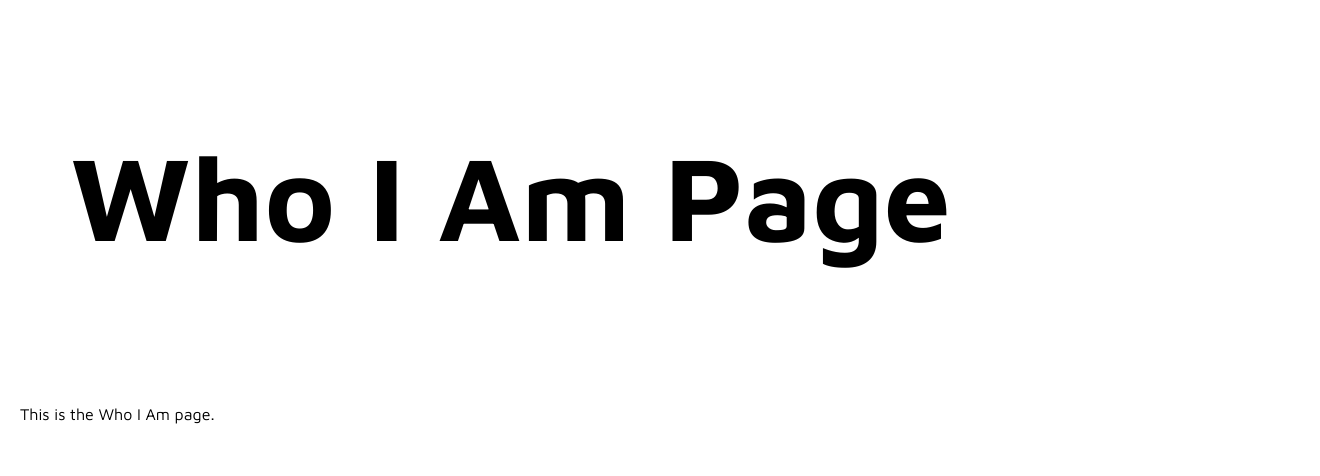
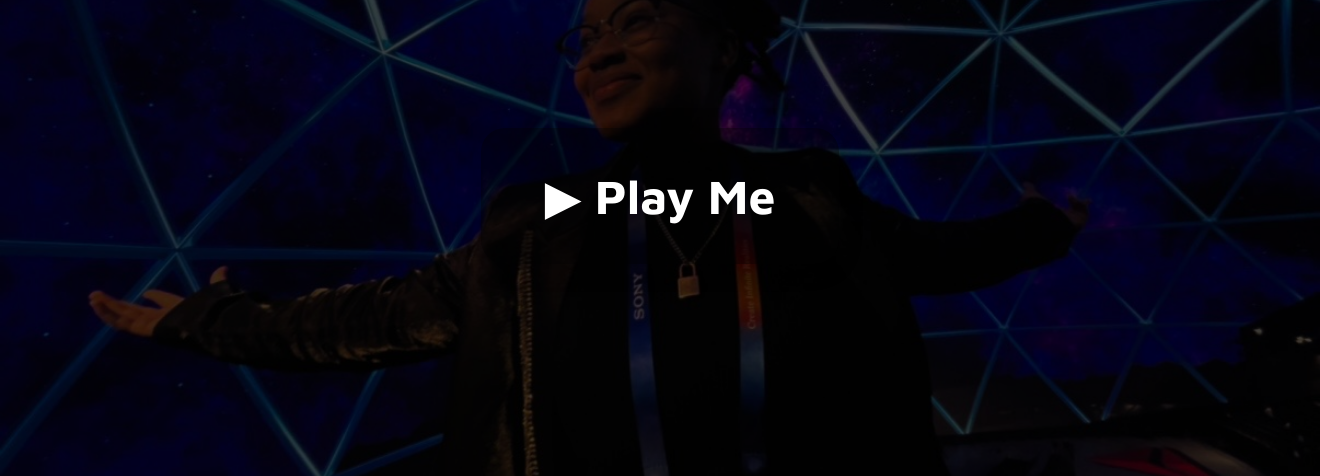
Before and after one commit to taliapannell/talias-website, a React (Vite) app: page /whoiam in a window 1280 px wide. Shown: the part 224-700 px from the top of the page, 1320 px wide, since content can reach past the window. Built offline with nearby package versions, Linux system fonts and the light colour scheme.

Commit message:
Who I Am Page done

```diff
--- a/src/pages/MainPage/MainPage.scss
+++ b/src/pages/MainPage/MainPage.scss
@@ -13,19 +13,18 @@
   margin: 0 auto;
   margin-left: 50px;
   letter-spacing: .1em;
-  // width: 15ch;
   text-align: left;
   animation: typing 2.5s steps(40, end), blink-caret .75s step-end infinite;
   margin-top: 100px;
   font-size: 9.9em;
   line-height: 1.1;
   margin-top: -150px;
-  display: inline-block; /* Ensures the width adjusts based on content */
+  display: inline-block;
 }
 
 @keyframes typing {
   from { width: 0 }
-  to { width: 100% } /* Match the width of the container */
+  to { width: 100% }
 }
 
 @keyframes blink-caret {
--- a/src/pages/MainPage/MainPage.tsx
+++ b/src/pages/MainPage/MainPage.tsx
@@ -38,7 +38,7 @@ const Hello: React.FC<HelloProps> = ({ }) => {
           setDisplayedText(currentWord.substring(0, charIndex + 1));
           setCharIndex(charIndex + 1);
         } else {
-          setTimeout(() => setIsDeleting(true), 1000); // Pause before deleting
+          setTimeout(() => setIsDeleting(true), 1000);
         }
       }
     };
--- a/src/pages/WhoIAmPage/WhoIAmPage.scss
+++ b/src/pages/WhoIAmPage/WhoIAmPage.scss
@@ -1,4 +1,48 @@
- .whoiam-page {
-  color: black; /* Make text black */
-  padding: 20px; /* Add some padding */
+.whoiam-page {
+  color: black;
+  padding: 20px;
+  display: flex;
+  flex-direction: column;
+  align-items: center;
+  min-height: 100vh;
+  justify-content: center;
+  position: relative; // Add this line
+  overflow: hidden;   // Optional: prevents scrollbars from overlay
 }
+
+.whoiam-video {
+  width: 85vw;
+  max-width: 1300px;
+  height: 80vh;
+  max-height: 80vh;
+  box-shadow: 0 4px 24px rgba(0,0,0,0.15);
+  margin-top: 32px;
+  background: #000;
+  object-fit: cover;
+}
+
+.play-overlay {
+  position: absolute;
+  top: 0; left: 0; right: 0; bottom: 0;
+  display: flex;
+  align-items: center;
+  justify-content: center;
+  z-index: 10;
+  background: rgba(0,0,0,0.55);
+  cursor: pointer;
+}
+
+.play-text {
+  color: #fff;
+  font-size: 3rem;
+  font-weight: bold;
+  background: rgba(0,0,0,0.4);
+  padding: 32px 64px;
+  border-radius: 24px;
+  box-shadow: 0 4px 24px rgba(0,0,0,0.2);
+  transition: background 0.2s;
+}
+
+.play-overlay:hover .play-text {
+  background: rgba(0,0,0,0.7);
+}
--- a/src/pages/WhoIAmPage/WhoIAmPage.tsx
+++ b/src/pages/WhoIAmPage/WhoIAmPage.tsx
@@ -1,13 +1,52 @@
-import React from 'react';
+import React, { useState, useRef } from 'react';
 import Header from '../../../src/components/Header/Header.tsx';
 import './WhoIAmPage.scss';
+import backgroundImage from '../../assets/background/whoiam-background.jpeg';
+
+const mainPageStyle: React.CSSProperties = {
+  backgroundImage: `url(${backgroundImage})`,
+  backgroundSize: 'cover',
+  backgroundPosition: 'center',
+  height: '96vh',
+  width: '100vw',
+  padding: '20px',
+  display: 'flex',
+  flexDirection: 'column',
+  alignItems: 'center',
+  justifyContent: 'center',
+};
 
 const WhoIAmPage: React.FC = () => {
+  const [showVideo, setShowVideo] = useState(false);
+  const videoRef = useRef<HTMLVideoElement>(null);
+
+  const handlePlayClick = () => {
+    setShowVideo(true);
+    setTimeout(() => {
+      videoRef.current?.play();
+    }, 100);
+  };
+
   return (
-    <div className="whoiam-page">
+    <div className="whoiam-page" style={mainPageStyle}>
       <Header />
-      <h1>Who I Am Page</h1>
-      <p>This is the Who I Am page.</p>
+      {!showVideo && (
+        <div className="play-overlay" onClick={handlePlayClick}>
+          <span className="play-text">▶ Play Me</span>
+        </div>
+      )}
+      {showVideo && (
+        <video
+          className="whoiam-video"
+          ref={videoRef}
+          src="/MyStory.mov"
+          autoPlay
+          loop
+          muted
+          controls
+          playsInline
+        />
+      )}
     </div>
   );
 };
```
Also changed, not shown: src/assets/background/whoiam-background.jpeg (added).
